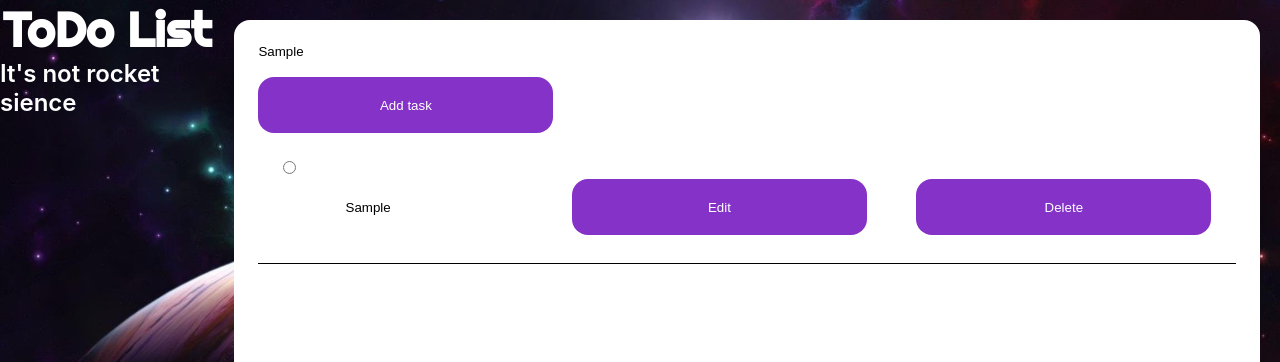
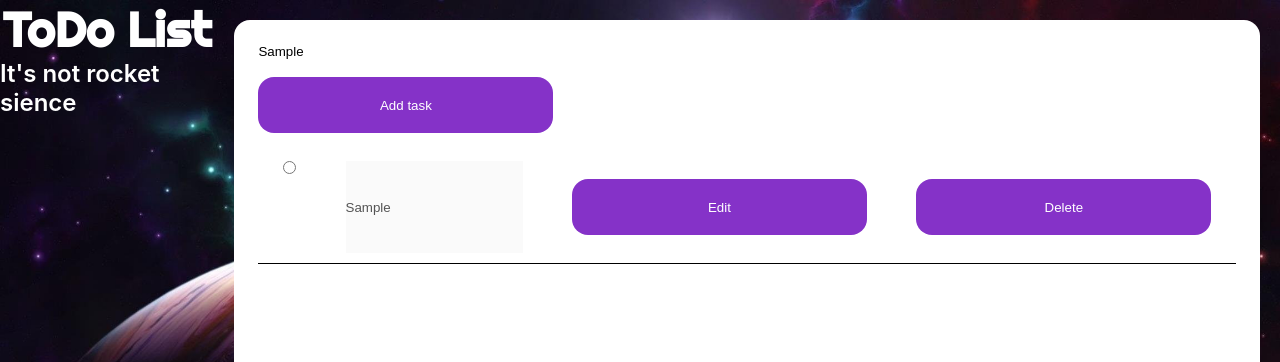
Before and after one commit to CarlosLF1/react-todo-project, a React (Create React App) app: page / in a window 1280 px wide. Both pictures are taken after typing "Sample" into the empty fields and a click on the button "Add task". Shown: the top 362 px of the page. Built offline with nearby package versions, Linux system fonts and the light colour scheme.

Commit message:
edit function completed

```diff
--- a/src/components/EditButton.js
+++ b/src/components/EditButton.js
@@ -1,7 +1,7 @@
 
-export default function EditButton() {
+export default function EditButton({cb}) {
 
     return (
-        <button>Edit</button>
+        <button onClick={cb}>Edit</button>
     )
 }
--- a/src/components/ListItem.js
+++ b/src/components/ListItem.js
@@ -2,17 +2,40 @@ import DoneRadio from "./DoneRadio";
 import EditText from "./editText";
 import EditButton from "./EditButton";
 import DeleteButton from "./DeleteButton";
+import { useEffect, useState, useRef } from "react";
 
 export default function ListItem ({item, onChange}) {
 
+    const [textMode, setTextMode] =useState(true)
+    const [itemText, setItemText] = useState(item.text);
+    const [id, setId] = useState (item.id)
+
+    const ref = useRef(null);
+
+    useEffect(()=>{
+        console.log("textmode, oldtext, newtext",textMode, item.text, itemText)
+        if ((textMode)&&(item.text!==itemText)) onChange(itemText, id)
+        ref.current.focus()
+    }, [textMode])
+
+
+
+    function onEditClick(){
+        setTextMode(!textMode);
+    }
+
+    function textChange(text) {
+        console.log(text)
+        setItemText(text)
+    }
 
 
     return (
         <li className="Item-list">
 
             <DoneRadio item={item} />
-            <EditText item={item} onChange={onChange} />
-            <EditButton />
+            <EditText myref={ref} item={itemText} cb={textChange} disabled= {textMode} />
+            <EditButton cb={onEditClick}/>
             <DeleteButton />
 
         </li>
--- a/src/components/ToDo.js
+++ b/src/components/ToDo.js
@@ -2,6 +2,7 @@ import ListItems from './ListItems'
 import AddNewText from './AddNewText';
 import AddButton from './add';
 import {useState, useEffect} from 'react'
+import { isDocument } from '@testing-library/user-event/dist/utils';
 
 
 export default function ToDo({toDoData}){
@@ -39,8 +40,20 @@ console.log('useEffect1: content is', content)
     function handleDelete(){
         setContent({toDoData})
     }
-    function handleEdit(){
-        setContent({toDoData})
+    function handleEdit(txt,idx){
+        console.log("edited text and id", txt, idx)
+        const oldData = [...content]
+
+        const find =(element)=>element.id===idx
+
+
+        const i= oldData.findIndex(find)
+
+        oldData[i].text=txt;
+
+        setContent([...oldData])
+
+        localStorage.setItem('LS', JSON.stringify(content))
     }
     function handleDone(){
         setContent({toDoData})
--- a/src/components/editText.js
+++ b/src/components/editText.js
@@ -1,6 +1,9 @@
-export default function EditText({ item, onChange }) {
-
+export default function EditText({ item, cb, disabled, myref}) {
+    function textChange(e){
+        console.log("text value",  e.target.value)
+        cb(e.target.value)
+    }
     return (
-        <input type="text" value={item.text} onChange={onChange}/>
+        <input ref={myref} type="text" defaultValue={item} onChange={textChange} disabled={disabled}/>
     )
 }
```
